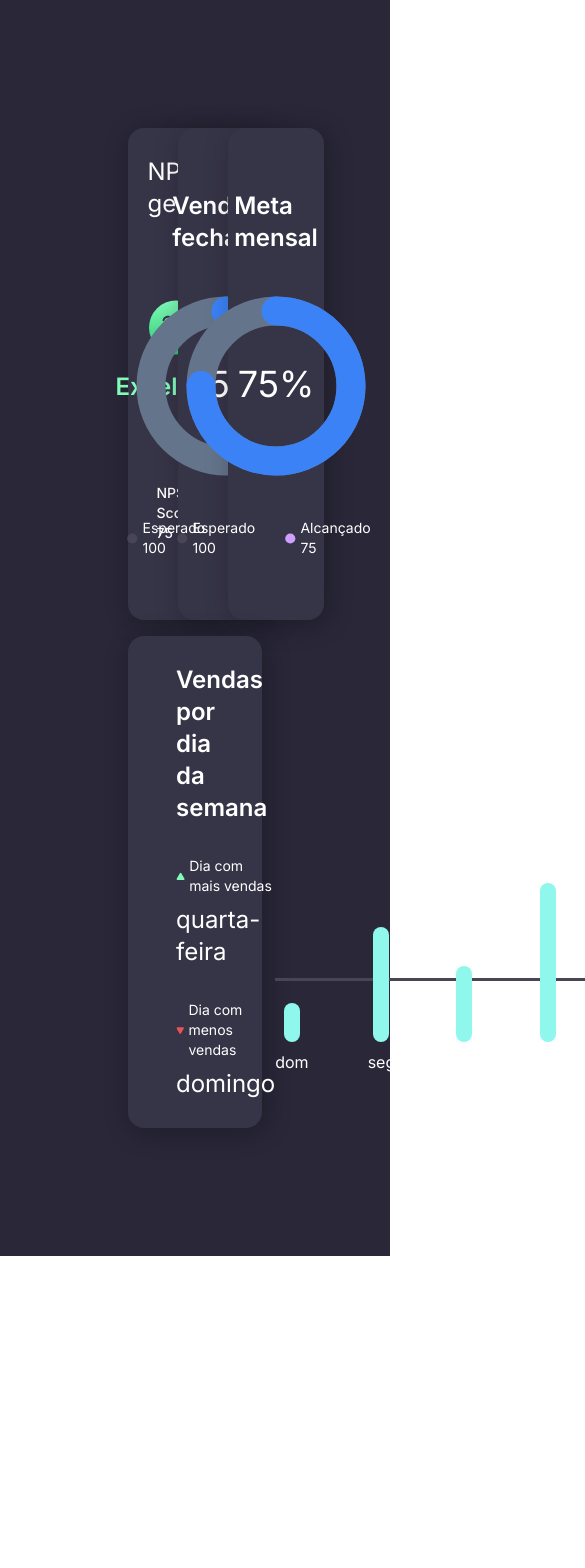
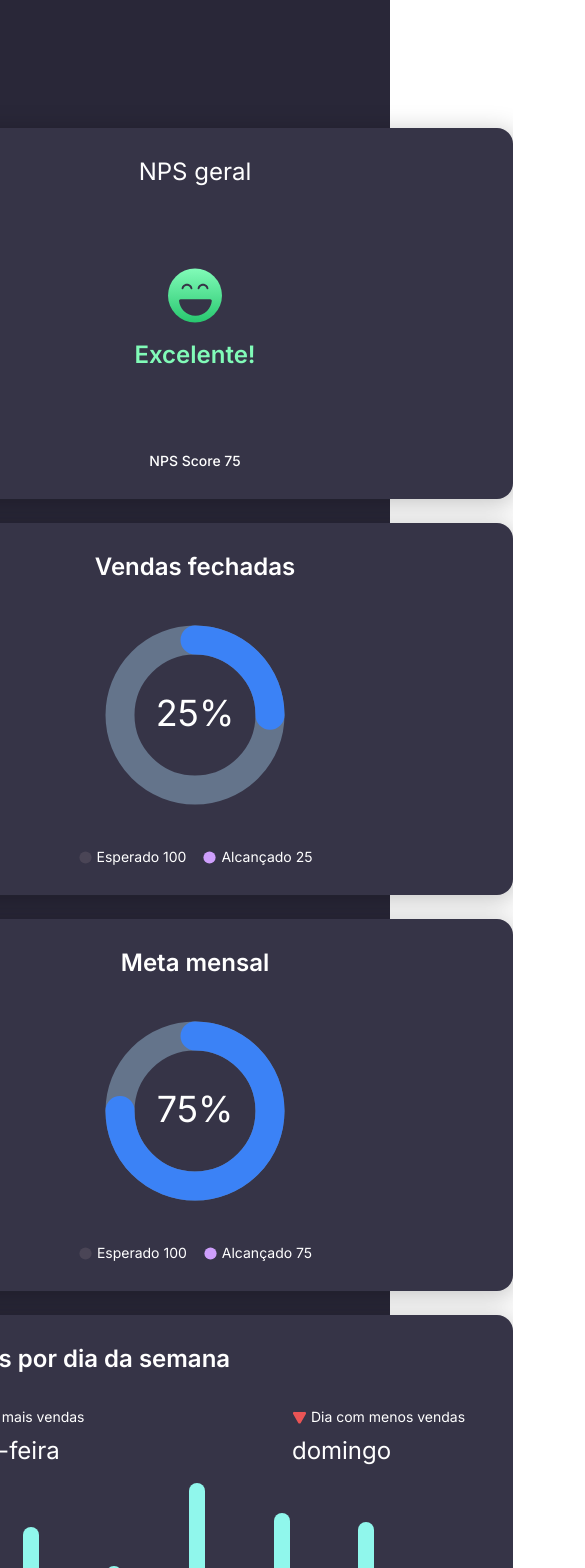
Before and after one commit to wellserrano/dashboard, a Next.js app: page / in a window 390 px wide. Shown: the top 1568 px of the page, 585 px wide, since content can reach past the window. Before the commit the page ends 1256 px from the top, so only its background shows below. Built offline with nearby package versions, Linux system fonts and the light colour scheme.

Commit message:
mobile responsiveness applied

```diff
--- a/components/GraphBarVert.tsx
+++ b/components/GraphBarVert.tsx
@@ -8,8 +8,6 @@ interface DataProps {
 }
 
 const GraphBarVert: React.FC<DataProps> = ({ data }) => {
-
-  console.log(data)
 
   return (
     <div className="relative flex items-baseline justify-between z-10 gap-[59px]">
--- a/components/Panel.tsx
+++ b/components/Panel.tsx
@@ -8,20 +8,28 @@ import { Triangle } from 'phosphor-react'
 const Panel: React.FC = () => {
   return (
     <div className='col-span-3 py-7 px-12 text-white bg-[#363447] rounded-2xl shadow-card'>
+
       <h3 className='mb-8 text-2xl font-semibold'>Vendas por dia da semana</h3>
-      <div className='flex justify-between items-center'>
-        <div className='flex flex-col justify-start'>
+
+      <div className='flex flex-col lg:flex-row justify-between items-center gap-4'>
+
+        <div className='flex w-full lg:flex-col justify-between'>
+            <div>
               <p className='flex items-center gap-1 mb-2 text-sm'>
                 <Triangle size={15} weight="fill" color='#81FBB8'/>
                 Dia com mais vendas
               </p>
-            <p className='mb-8 text-2xl'>quarta-feira</p>
+              <p className='lg:mb-8 text-2xl'>quarta-feira</p>
+            </div>
+            <div>
               <p className='flex items-center gap-1 mb-2 text-sm'>
                 <Triangle size={15} weight="fill" color='#EA5455' style={{transform: 'rotate(180deg)'}}/>
                 Dia com menos vendas
               </p>
               <p className='text-2xl'>domingo</p>
             </div>
+        </div>
+
         <div>
           <GraphBarVert data={[
             {weekday: 'dom', height: '39'},
@@ -34,6 +42,7 @@ const Panel: React.FC = () => {
           ]}/>
           {/* <Image src='/chart-test.png' alt='chat example' width={523} height={186}/> */}
         </div>
+
       </div>
 
     </div>
--- a/pages/index.tsx
+++ b/pages/index.tsx
@@ -22,7 +22,7 @@ const Home: React.FC = () => {
         <title>dashboard</title>
       </Head>
 
-      <div className='grid grid-cols-3 grid-rows-2 gap-4'>
+      <div className='flex flex-col gap-6 lg:grid lg:grid-cols-3 lg:grid-rows-2'>
         <CardQuality />
         <CardQuantity title='Vendas fechadas' size={200} percentage={ 25 }/>
         <CardQuantity title='Meta mensal' size={200} percentage={ 75 }/>
```
Lines whose indentation alone changed are shown as unchanged.
